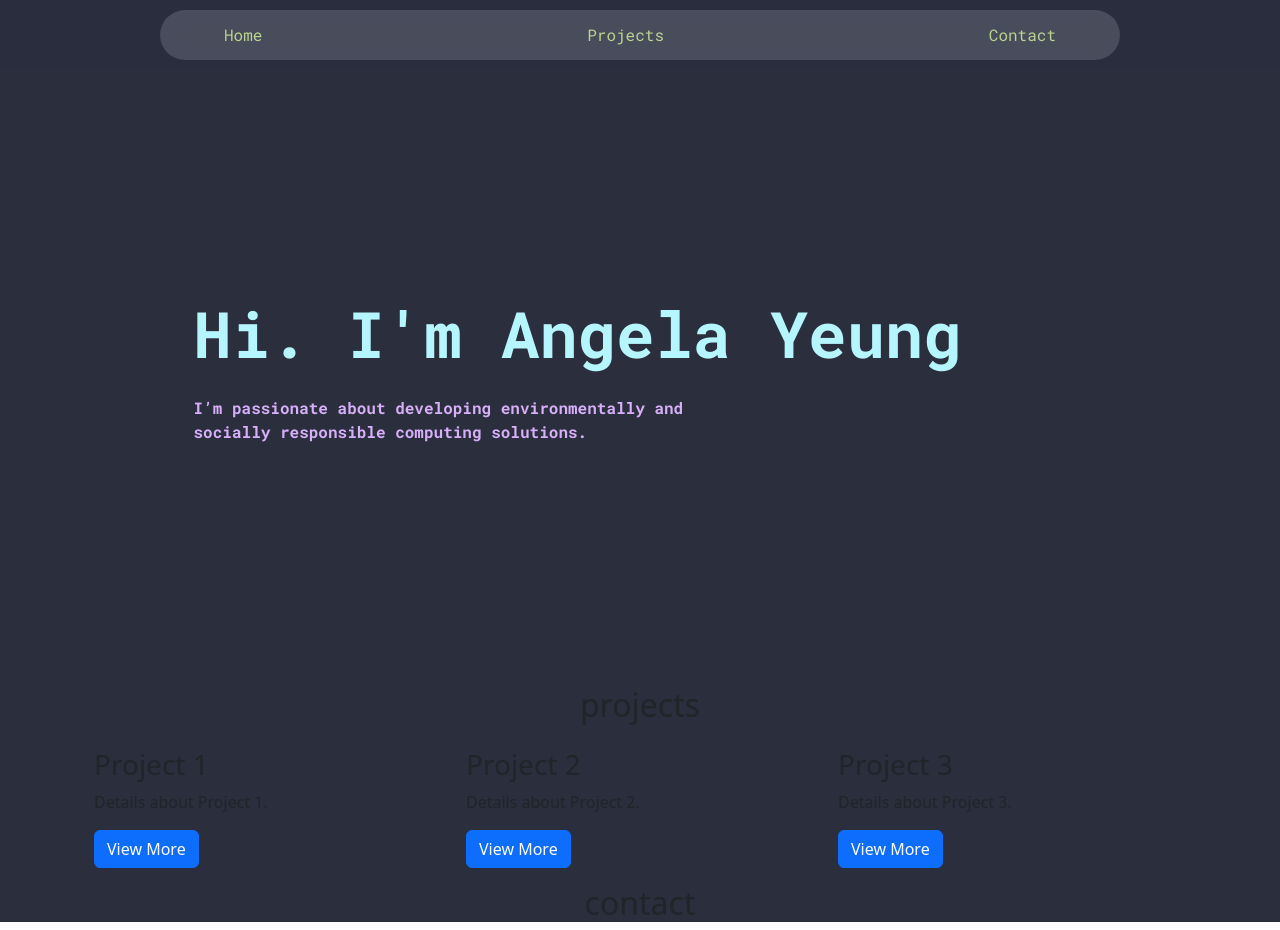
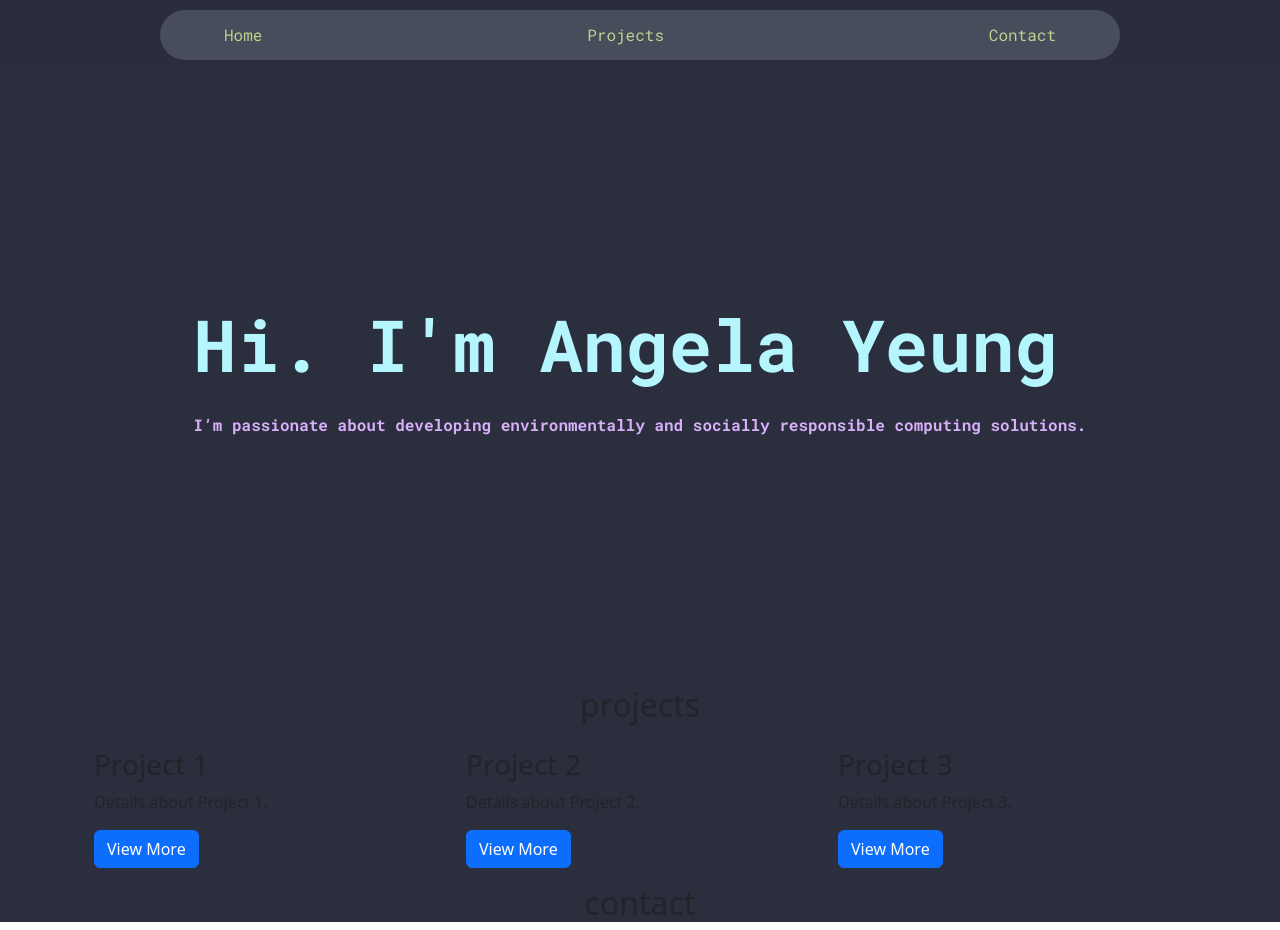
Before and after one commit to angelay1006/portfolio, a React (Create React App) app: page / in a window 1280 px wide. Built offline with nearby package versions, Linux system fonts and the light colour scheme.

Commit message:
simplified

```diff
--- a/src/pages/Home.css
+++ b/src/pages/Home.css
@@ -1,39 +1,9 @@
-/* .display-2 {
-    font-family: 'Roboto Mono', monospace;
-    width: 100%;
-    color: #B5F5FD;
-    font-weight: bold;
-    padding-bottom: 2vh;
-    font-size: 4rem;
-}
-
-.subtitle {
-    font-family: 'Roboto Mono', monospace;
-    color: #D8B0FA;
-    font-weight: bold;
-}
-
-.home-container {
-    height: 65vh;
-    display: flex;
-    flex-direction: column;
-    justify-content: center;
-    text-align: center;
-}
-
-
-.title-wrapper {
-    display: inline-block;
-    text-align: left;
-    width: 100%;
-} */
 
 .display-2 {
     font-family: 'Roboto Mono', monospace;
     color: #B5F5FD;
     font-weight: bold;
     padding-bottom: 2vh;
-    font-size: 4rem;
 }
 
 .subtitle {
@@ -41,8 +11,6 @@
     color: #D8B0FA;
     font-weight: bold;
     text-align: left; /* Ensures the text starts at the left of its container */
-    width: 60%; /* Takes full width of its container */
-
 }
 
 .home-container {
@@ -51,11 +19,3 @@
     flex-direction: column;
     justify-content: center;
 }
-
-.title-container {
-    display: flex;
-    flex-direction: column;
-    align-items: flex-start; /* Aligns children (title and subtitle) to the start of the flex container */
-    width: fit-content; /* Shrinks to fit the largest child */
-    margin: 0 auto; /* Centers the container */
-}
--- a/src/pages/Home.jsx
+++ b/src/pages/Home.jsx
@@ -26,16 +26,10 @@ import './Home.css';
 const Home = () => {
     return (
         <div className="home-container d-flex justify-content-center align-items-center">
-            <div className="row w-100">
-                <div className="col-12 col-lg-10 offset-lg-1">
-                    <div className="text-center">
-                        <div className="title-container">
-                            <h1 className="display-2">Hi. I'm Angela Yeung</h1>
-                            <p className="subtitle">I’m passionate about developing environmentally and socially responsible computing solutions.</p>
-                        </div>
-                    </div>
+            <div className="title-container">
+                <h1 className="display-2">Hi. I'm Angela Yeung</h1>
+                    <p className="subtitle">I’m passionate about developing environmentally and socially responsible computing solutions.</p>
                 </div>
-            </div>
         </div>
     );
 }
```
